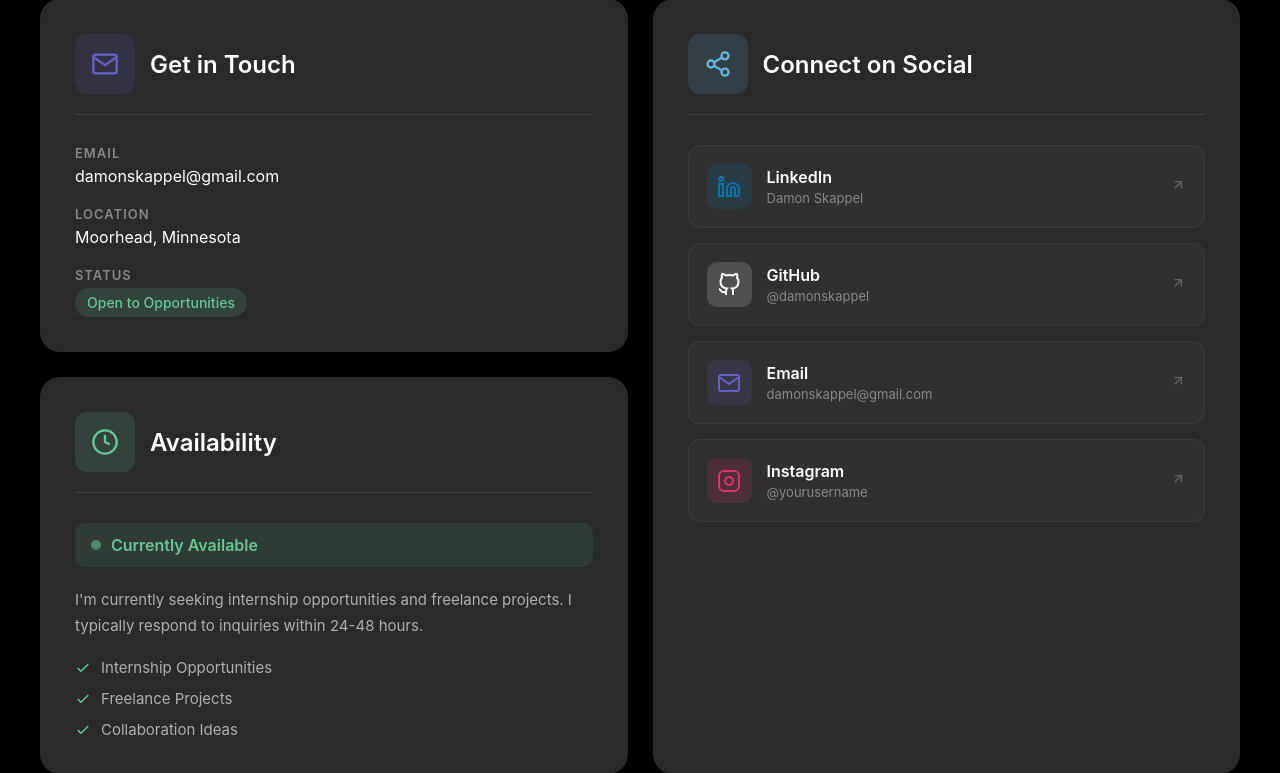
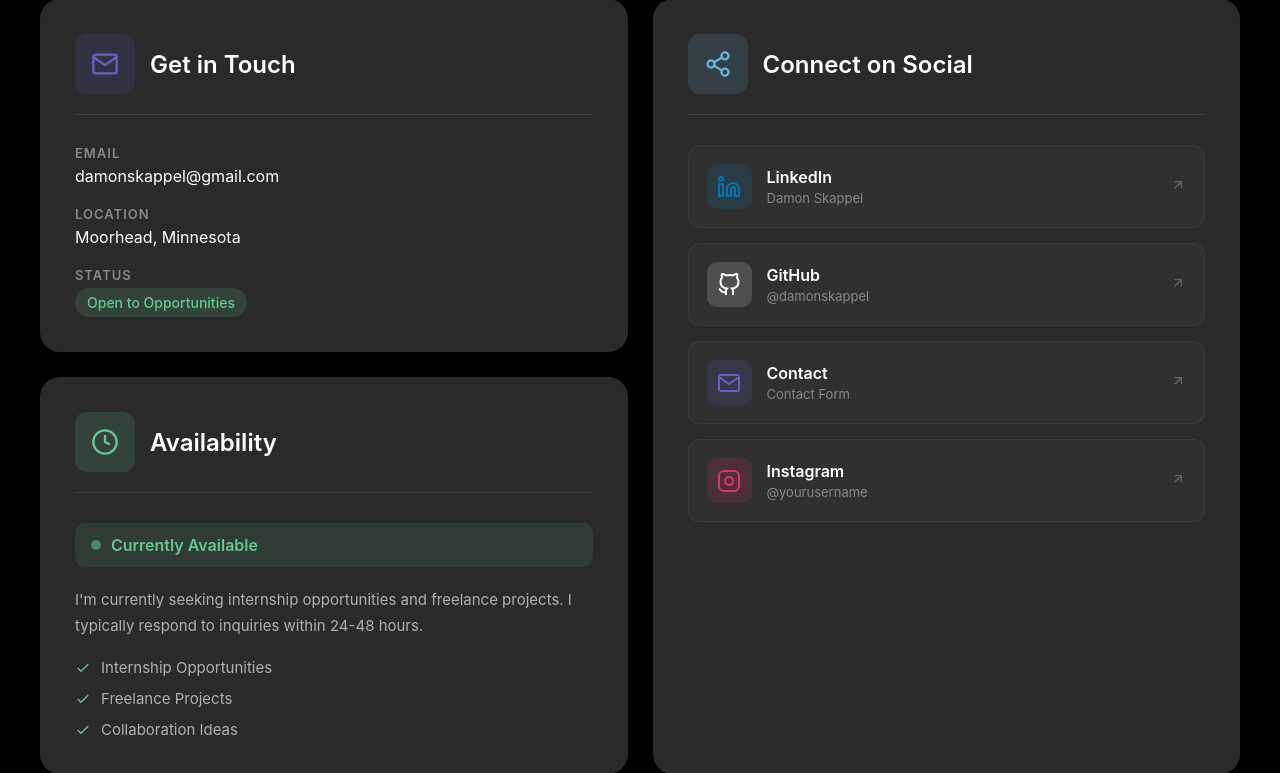
Before and after one commit to damonSkappel/DamonSkappelDevSite, a PHP site: page /contact.html in a window 1280 px wide. Shown: the part 336-1109 px from the top of the page. Run offline with PHP 8.4, Linux system fonts and the light colour scheme.

Commit message:
changed the email social link to a contact link

```diff
--- a/src/contact.html
+++ b/src/contact.html
@@ -204,8 +204,8 @@
                 </svg>
               </div>
               <div class="social-link-content">
-                <div class="social-link-name">Email</div>
-                <div class="social-link-handle">damonskappel@gmail.com</div>
+                <div class="social-link-name">Contact</div>
+                <div class="social-link-handle">Contact Form</div>
               </div>
               <div class="social-link-arrow">
                 <svg
--- a/src/styles.css
+++ b/src/styles.css
@@ -1089,6 +1089,11 @@ a.detail-value:hover {
   color: rgb(100, 98, 198);
 }
 
+.contact .social-link-icon {
+  background: rgba(100, 98, 198, 0.15);
+  color: rgb(100, 98, 198);
+}
+
 .instagram .social-link-icon {
   background: rgba(225, 48, 108, 0.15);
   color: #e1306c;
```
